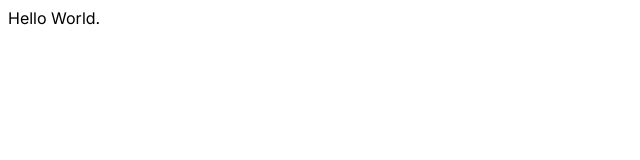
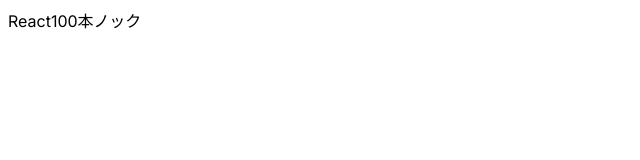
Before and after one commit to akitomonam/react-hooks-100-knocks, a Next.js app in the folder react-codes/: page / in a window 1280 px wide. Shown: the top 160 px of the page, without its empty margins (0-640 px from the left). Built offline with nearby package versions, Linux system fonts and the light colour scheme.

Commit message:
タイトル変更

```diff
--- a/react-codes/app/page.js
+++ b/react-codes/app/page.js
@@ -1,3 +1,3 @@
 export default function Home() {
-  return <div>Hello World.</div>;
+  return <div>React100本ノック</div>;
 }
```
